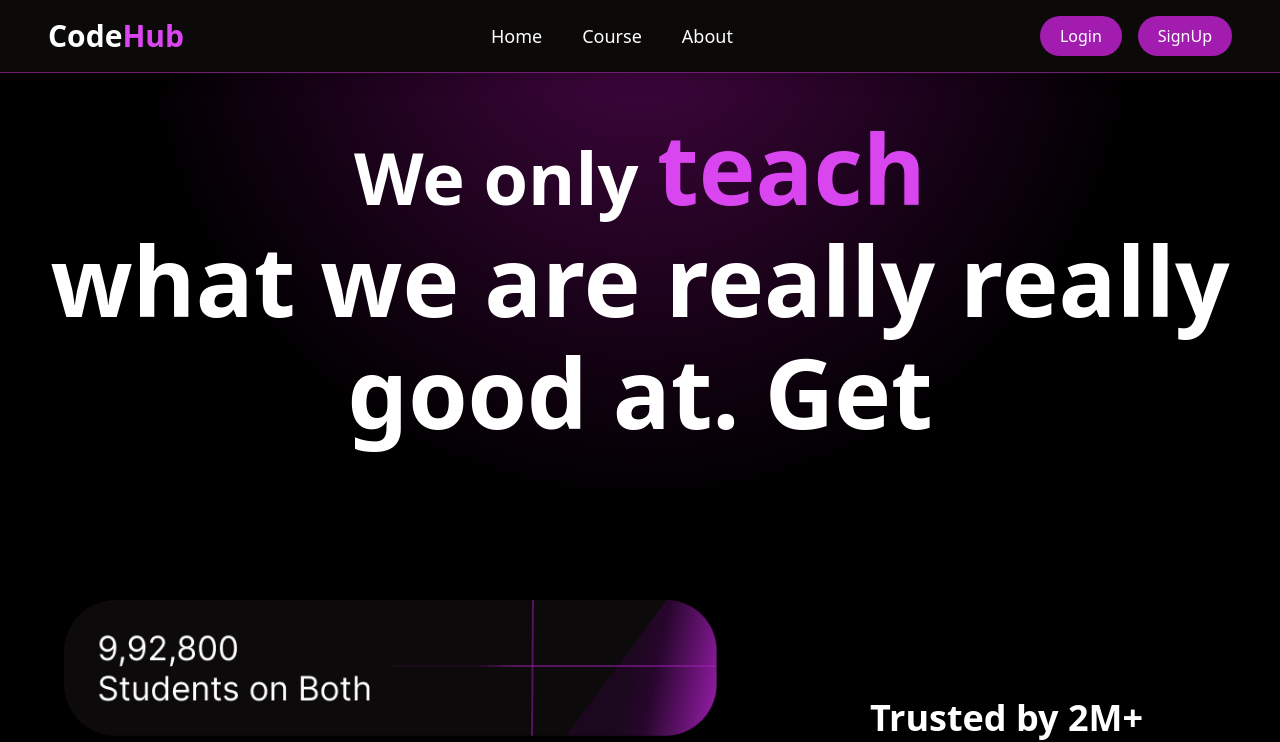
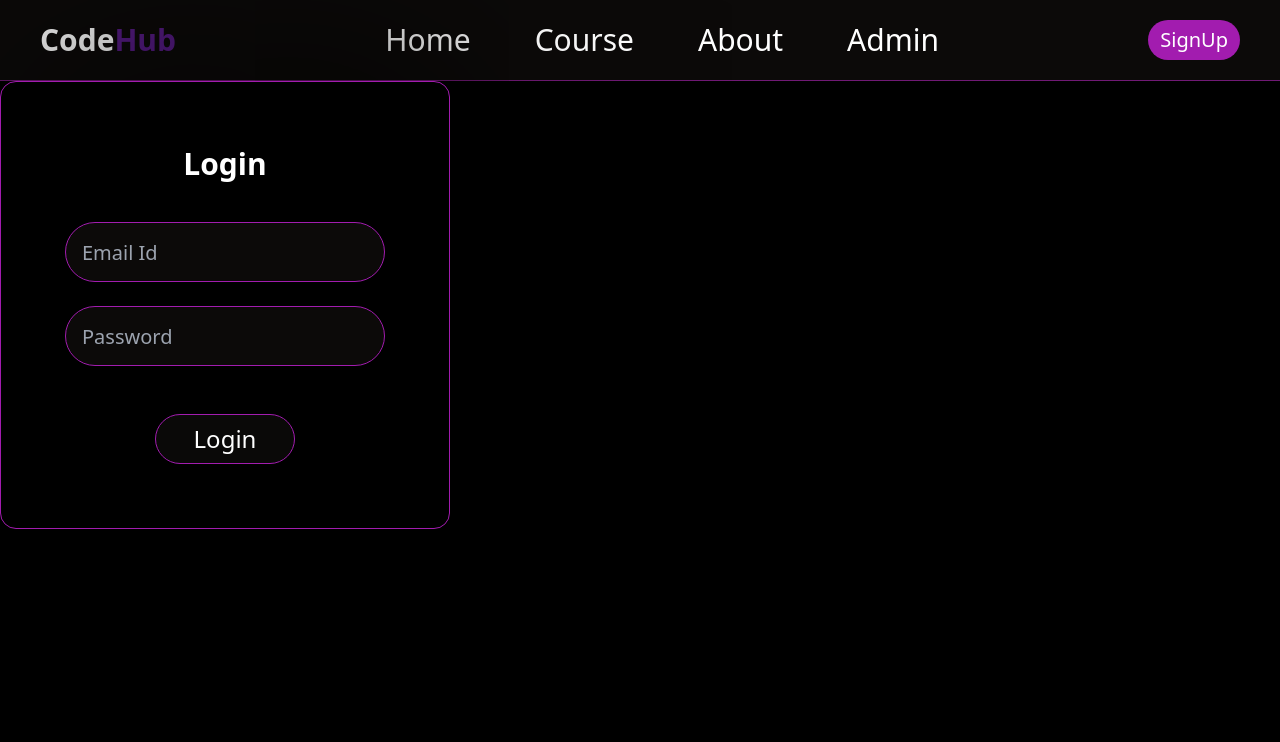
Before and after one commit to yashjaiswal4646/Online-Learning-React-, a React (Vite) app: page / in a window 1280 px wide. Shown: the top 742 px of the page. Built offline with nearby package versions, Linux system fonts and the light colour scheme.

Commit message:
Completed with my Login pages

```diff
--- a/src/App.jsx
+++ b/src/App.jsx
@@ -1,11 +1,20 @@
-import AppRoutes from "./routes/AppRoutes";
+// import AppRoutes from "./routes/AppRoutes";
+
+import { BrowserRouter } from "react-router-dom";
+import Navbar from "../src/pages/Login/Navbar";
+import LoginForm from "../src/pages/Login/LoginForm";
 
 
 
 function App() {
   return (
     <>
-   <AppRoutes />;
+   {/* <AppRoutes />; */}
+   <BrowserRouter>
+       <Navbar/>
+      <LoginForm/>
+
+   </BrowserRouter>
   </>
 )
 }
```
